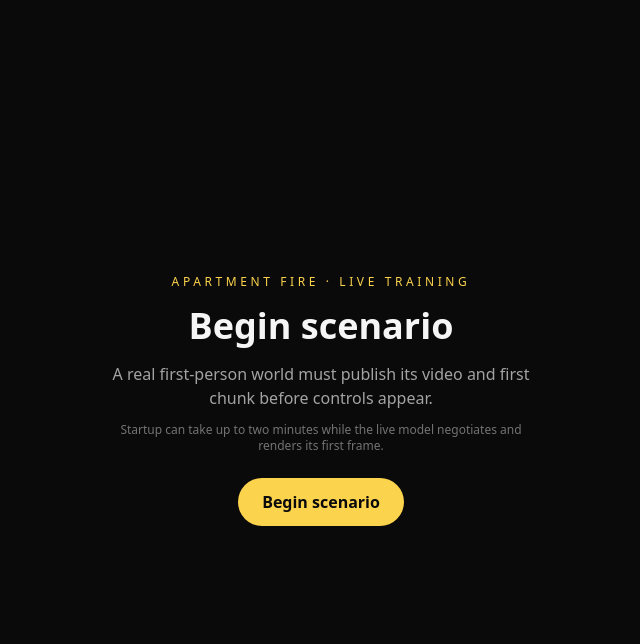
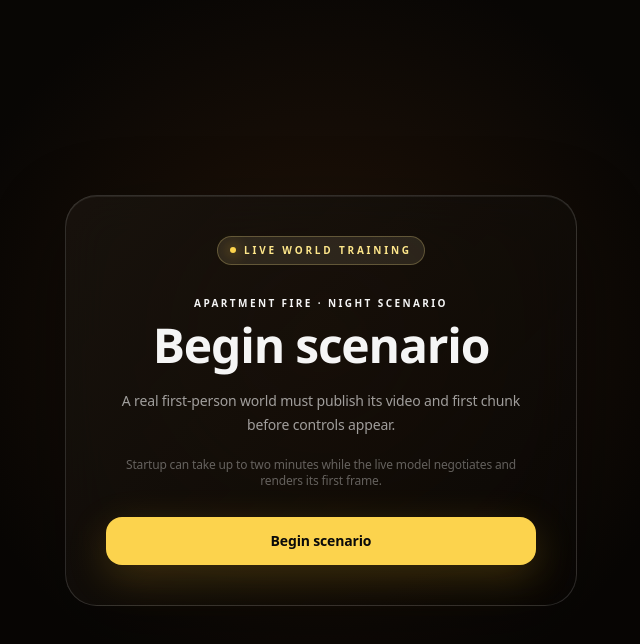
Before and after one commit to Soham-47/disaster-trainer, a Next.js app: page / in a window 1280 px wide. Shown: the top 644 px of the page, without its empty margins (319-959 px from the left). Built offline with nearby package versions, Linux system fonts and the light colour scheme.

Commit message:
feat: polish immersive trainer interface

```diff
--- a/app/globals.css
+++ b/app/globals.css
@@ -4,10 +4,42 @@
 
 @layer base {
   body {
-    background-color: #0a0a0a;
+    background-color: #080604;
     color: #f5f5f5;
-    font-family: system-ui, -apple-system, BlinkMacSystemFont, 'Segoe UI', Roboto, Oxygen, Ubuntu, Cantarell, 'Open Sans', 'Helvetica Neue', sans-serif;
+    font-family: "Avenir Next", "Segoe UI Variable", "Segoe UI", Inter, system-ui, -apple-system, BlinkMacSystemFont, sans-serif;
+    font-feature-settings: "ss01" 1, "cv11" 1;
+    letter-spacing: -0.01em;
     min-height: 100vh;
+  }
+}
+
+@layer components {
+  .trainer-start {
+    background: radial-gradient(circle at 50% 42%, rgb(92 50 18 / .32), transparent 48%), #080604;
+  }
+
+  .trainer-glass {
+    border: 1px solid rgb(255 255 255 / .14);
+    background: linear-gradient(135deg, rgb(25 20 15 / .82), rgb(8 6 4 / .72));
+    box-shadow: 0 24px 80px rgb(0 0 0 / .32), inset 0 1px rgb(255 255 255 / .08);
+    backdrop-filter: blur(22px) saturate(130%);
+  }
+
+  .trainer-kicker {
+    font-size: 10px;
+    font-weight: 800;
+    letter-spacing: .24em;
+    line-height: 1.2;
+    text-transform: uppercase;
+  }
+
+  .trainer-display {
+    font-family: "Avenir Next", "Segoe UI Variable", "Segoe UI", Inter, system-ui, sans-serif;
+    letter-spacing: -.035em;
+  }
+
+  .trainer-action {
+    box-shadow: inset 0 1px rgb(255 255 255 / .07);
   }
 }
 
--- a/components/LingBotFireTrainer.tsx
+++ b/components/LingBotFireTrainer.tsx
@@ -36,35 +36,45 @@ export function LingBotFireTrainer() {
 
   if (controller.runtime.phase === "booting" || controller.runtime.phase === "fatal") {
     return (
-      <main className="grid min-h-screen place-items-center bg-neutral-950 p-6 text-neutral-100">
-        <section className="max-w-md text-center" aria-busy={startupBusy}>
-          <p className="text-xs uppercase tracking-[.3em] text-amber-300">Apartment fire · live training</p>
-          <h1 className="mt-4 text-4xl font-semibold">{startupLabel}</h1>
-          <p className="mt-4 text-neutral-400">A real first-person world must publish its video and first chunk before controls appear.</p>
-          {startupBusy && <p role="status" aria-live="polite" className="mt-5 flex items-center justify-center gap-2 text-sm text-amber-200"><span aria-hidden="true" className="h-3 w-3 animate-spin rounded-full border-2 border-amber-200/30 border-t-amber-200" />{startupCopy[controller.startupStage]} · {controller.startupElapsedSeconds}s elapsed</p>}
-          {(controller.startupError || controller.runtime.error) && <p role="alert" className="mt-4 rounded-xl border border-red-400/30 bg-red-950/30 p-3 text-sm text-red-200">{controller.startupError ?? controller.runtime.error}</p>}
-          <p className="mt-3 text-xs text-neutral-500">Startup can take up to two minutes while the live model negotiates and renders its first frame.</p>
-          <button type="button" onClick={() => void controller.start()} disabled={startupBusy} aria-busy={startupBusy} className="mt-6 rounded-full bg-amber-300 px-6 py-3 font-semibold text-neutral-950 disabled:cursor-wait disabled:opacity-50">{startupBusy ? "Preparing live world…" : controller.startupError || controller.runtime.error ? "Retry live world" : "Begin scenario"}</button>
+      <main className="trainer-start grid min-h-[100dvh] place-items-center overflow-hidden p-6 text-neutral-100">
+        <section className="trainer-glass w-full max-w-lg rounded-[2rem] p-7 text-center sm:p-10" aria-busy={startupBusy}>
+          <div className="mx-auto flex w-fit items-center gap-2 rounded-full border border-amber-200/25 bg-amber-100/10 px-3 py-1.5 text-[10px] font-bold uppercase tracking-[.28em] text-amber-200"><span className="h-1.5 w-1.5 rounded-full bg-amber-300 shadow-[0_0_14px_#fbbf24]" /> Live world training</div>
+          <p className="trainer-kicker mt-8">Apartment fire · night scenario</p>
+          <h1 className="trainer-display mt-3 text-4xl font-semibold tracking-tight sm:text-5xl">{startupLabel}</h1>
+          <p className="mx-auto mt-5 max-w-md text-sm leading-6 text-white/60">A real first-person world must publish its video and first chunk before controls appear.</p>
+          {startupBusy && <p role="status" aria-live="polite" className="mt-6 flex items-center justify-center gap-2 text-sm text-amber-100"><span aria-hidden="true" className="h-3 w-3 animate-spin rounded-full border-2 border-amber-200/30 border-t-amber-200" />{startupCopy[controller.startupStage]} · {controller.startupElapsedSeconds}s elapsed</p>}
+          {(controller.startupError || controller.runtime.error) && <p role="alert" className="mt-5 rounded-2xl border border-red-300/25 bg-red-950/40 p-4 text-left text-sm leading-6 text-red-100">{controller.startupError ?? controller.runtime.error}</p>}
+          <p className="mt-5 text-xs text-white/35">Startup can take up to two minutes while the live model negotiates and renders its first frame.</p>
+          <button type="button" onClick={() => void controller.start()} disabled={startupBusy} aria-busy={startupBusy} className="mt-7 w-full rounded-2xl bg-amber-300 px-6 py-3.5 text-sm font-bold text-neutral-950 shadow-[0_12px_40px_rgba(251,191,36,.2)] transition hover:bg-amber-200 disabled:cursor-wait disabled:opacity-50">{startupBusy ? "Preparing live world…" : controller.startupError || controller.runtime.error ? "Retry live world" : "Begin scenario"}</button>
         </section>
       </main>
     );
   }
 
   return (
-    <main className="flex min-h-screen flex-col bg-neutral-950 text-neutral-100">
-      <header className="flex items-center justify-between border-b border-white/10 px-5 py-4"><div><p className="text-[10px] uppercase tracking-[.28em] text-amber-300">Apartment fire · live training</p><h1 className="mt-1 text-xl font-semibold">{copy.priority}</h1></div>{debug && <LingBotDiagnostics phase={controller.runtime.phase} branchLatencyMs={controller.branchLatencyMs} />}</header>
-      <section className="relative min-h-[70vh] flex-1" aria-busy={liveBusy}>
+    <main data-testid="trainer-shell" className="relative h-[100dvh] min-h-[560px] overflow-hidden bg-[#080604] text-neutral-100">
+      <section className="absolute inset-0" aria-busy={liveBusy}>
         <LingBotViewport stream={controller.stream} phase={controller.runtime.phase} transitionFrame={controller.transitionFrame} transitionLabel={controller.transitionLabel} navigationEnabled={controlsReady && !liveBusy} onNavigation={controller.setNavigation} onCaptureReady={controller.setCapture} onVideoReady={() => undefined} />
-        <div className="pointer-events-none absolute inset-x-0 top-5 z-10 text-center"><p className="inline-block rounded-full bg-black/60 px-4 py-2 text-sm text-neutral-200">{copy.prompt}</p></div>
-        {statusMessage && <div role="status" aria-live="polite" aria-atomic="true" className="absolute inset-x-4 top-16 z-20 mx-auto max-w-xl rounded-full border border-amber-200/30 bg-black/75 px-4 py-2 text-center text-sm text-amber-100">{statusMessage}</div>}
+        <div className="pointer-events-none absolute inset-x-0 top-0 z-10 bg-gradient-to-b from-black/80 via-black/35 to-transparent px-5 pb-24 pt-5 sm:px-8 sm:pt-7">
+          <header className="mx-auto flex max-w-7xl items-start justify-between gap-4">
+            <div><p className="trainer-kicker text-amber-200">Apartment fire · live training</p><h1 className="trainer-display mt-2 text-2xl font-semibold tracking-tight sm:text-3xl">{copy.priority}</h1><p className="mt-2 max-w-xl text-sm leading-5 text-white/65 sm:text-base">{copy.prompt}</p></div>
+            <div className="flex shrink-0 items-center gap-2 rounded-full border border-emerald-200/25 bg-black/35 px-3 py-2 text-[10px] font-bold uppercase tracking-[.2em] text-emerald-100 backdrop-blur-md"><span className="h-2 w-2 rounded-full bg-emerald-300 shadow-[0_0_12px_#6ee7b7]" /> Live world</div>
+          </header>
+          {debug && <div className="pointer-events-auto mt-4 flex justify-end"><LingBotDiagnostics phase={controller.runtime.phase} branchLatencyMs={controller.branchLatencyMs} /></div>}
+        </div>
+        {statusMessage && <div role="status" aria-live="polite" aria-atomic="true" className="absolute inset-x-4 top-32 z-20 mx-auto max-w-xl rounded-full border border-amber-200/30 bg-black/70 px-4 py-2.5 text-center text-sm text-amber-100 shadow-lg backdrop-blur-md sm:top-36">{statusMessage}</div>}
         {controller.runtime.phase === "debrief" ? (
-          <div className="absolute inset-0 z-20 overflow-auto bg-neutral-950/95 p-6"><div className="mx-auto max-w-2xl py-10"><p className="text-xs uppercase tracking-[.28em] text-amber-300">Counterfactual debrief</p><h2 className="mt-3 text-4xl font-semibold">The closed door is a protective barrier.</h2><p className="mt-5 leading-7 text-neutral-300">Smoke beneath a warm door is a warning cue. Keep the door closed, call emergency services, and signal your location rather than opening into smoke and heat.</p><a className="mt-5 inline-block text-sm text-amber-200 underline" href={RED_CROSS_FIRE_GUIDANCE_URL} target="_blank" rel="noreferrer">Read the Red Cross fire guidance</a><button type="button" onClick={() => void controller.replay()} className="mt-8 block rounded-xl bg-amber-300 px-5 py-3 font-semibold text-neutral-950">Replay scenario</button></div></div>
+          <div className="absolute inset-0 z-20 overflow-auto bg-[#0d0907]/95 p-6 backdrop-blur-xl"><div className="mx-auto max-w-2xl py-10 sm:py-16"><p className="trainer-kicker text-amber-200">Counterfactual debrief</p><h2 className="trainer-display mt-3 text-4xl font-semibold tracking-tight sm:text-5xl">The closed door is a protective barrier.</h2><p className="mt-6 max-w-xl text-base leading-8 text-white/70">Smoke beneath a warm door is a warning cue. Keep the door closed, call emergency services, and signal your location rather than opening into smoke and heat.</p><a className="mt-6 inline-block text-sm text-amber-200 underline underline-offset-4" href={RED_CROSS_FIRE_GUIDANCE_URL} target="_blank" rel="noreferrer">Read the Red Cross fire guidance</a><button type="button" onClick={() => void controller.replay()} className="mt-9 block rounded-2xl bg-amber-300 px-5 py-3.5 text-sm font-bold text-neutral-950 shadow-[0_12px_40px_rgba(251,191,36,.18)]">Replay scenario</button></div></div>
         ) : (
-          <div className="absolute inset-x-4 bottom-5 z-20 mx-auto max-w-3xl rounded-2xl border border-white/10 bg-neutral-950/85 p-4 backdrop-blur">
-            {actions.length > 0 && <div className="flex flex-wrap gap-2">{actions.map((action: FireAction, index) => <button key={action} type="button" disabled={liveBusy} aria-label={`Option ${index + 1}: ${FIRE_ACTION_LABELS[action]}`} onClick={() => void controller.submit(action)} className="flex-1 rounded-xl border border-white/15 bg-white/5 px-4 py-3 text-left text-sm hover:border-amber-300/60 disabled:cursor-wait disabled:opacity-40"><span aria-hidden="true" className="mr-2 text-amber-300">{index + 1}</span>{FIRE_ACTION_LABELS[action]}</button>)}</div>}
+          <div data-testid="action-dock" className="absolute inset-x-0 bottom-0 z-30 bg-gradient-to-t from-[#080604] via-[#080604e8] to-transparent px-4 pb-4 pt-16 sm:px-8 sm:pb-7 sm:pt-20">
+            <div className="trainer-glass mx-auto max-w-5xl rounded-[1.5rem] p-4 sm:p-5">
+              <div className="mb-3 flex items-center justify-between gap-3"><div><p className="trainer-kicker text-amber-200">Immediate priority</p><p className="mt-1 text-sm font-medium text-white/80">{copy.hint}</p></div><span className="hidden rounded-full border border-white/10 px-3 py-1 text-[10px] font-bold uppercase tracking-[.18em] text-white/45 sm:inline">{liveBusy ? "Rendering" : "Choose an action"}</span></div>
+            {actions.length > 0 && <div className="grid gap-2 sm:grid-cols-2">{actions.map((action: FireAction, index) => <button key={action} type="button" disabled={liveBusy} aria-label={`Option ${index + 1}: ${FIRE_ACTION_LABELS[action]}`} onClick={() => void controller.submit(action)} className="trainer-action group flex min-h-14 items-center rounded-xl border border-white/15 bg-white/[.07] px-4 py-3 text-left text-sm transition hover:-translate-y-0.5 hover:border-amber-300/70 hover:bg-amber-100/10 disabled:cursor-wait disabled:opacity-40"><span aria-hidden="true" className="mr-3 grid h-7 w-7 shrink-0 place-items-center rounded-lg bg-amber-300/15 text-xs font-bold text-amber-200 transition group-hover:bg-amber-300 group-hover:text-neutral-950">{index + 1}</span><span className="font-medium">{FIRE_ACTION_LABELS[action]}</span></button>)}</div>}
             {controller.runtime.error && <div className="mt-3 flex items-center justify-between gap-3 text-sm text-red-200"><span role="alert">{controller.runtime.error}</span><button type="button" onClick={() => void controller.retryBranch()} className="rounded-full border border-red-300/40 px-3 py-1">Retry</button></div>}
             {controller.runtime.phase === "consequence" && <button type="button" disabled={liveBusy} onClick={() => void controller.startAlternative()} className="mt-3 w-full rounded-xl bg-amber-300 px-4 py-3 font-semibold text-neutral-950 disabled:cursor-wait disabled:opacity-50">Rewind to the decision</button>}
             {controller.runtime.phase === "alternative" && controller.runtime.training.stage === "counterfactual-consequence" && <button type="button" onClick={controller.showDebrief} className="mt-3 w-full rounded-xl bg-amber-300 px-4 py-3 font-semibold text-neutral-950">View debrief</button>}
+              <p className="mt-4 text-center text-[10px] font-semibold uppercase tracking-[.16em] text-white/35">WASD to move · drag to look · actions are safety-reviewed</p>
+            </div>
           </div>
         )}
       </section>
--- a/components/LingBotViewport.tsx
+++ b/components/LingBotViewport.tsx
@@ -53,7 +53,7 @@ export function LingBotViewport({ stream, phase, transitionFrame, transitionLabe
     };
   }, [stream, onCaptureReady, onVideoReady]);
   const showTransition = Boolean(transitionFrame && transitionPhases.has(phase));
-  return <div className="relative h-full min-h-[480px] w-full overflow-hidden bg-black">
+  return <div data-testid="lingbot-viewport" className="relative h-full min-h-0 w-full overflow-hidden bg-black">
     <video ref={videoRef} data-testid="lingbot-live-video" autoPlay playsInline muted className={`absolute inset-0 h-full w-full object-cover ${videoReady && !showTransition ? "opacity-100" : "opacity-0"}`} />
     {showTransition && <div data-testid="lingbot-transition-frame" className="absolute inset-0 bg-cover bg-center" style={{ backgroundImage: `url(${transitionFrame})` }} />}
     {!videoReady && !showTransition && <div data-testid="lingbot-loading" className="absolute inset-0 bg-black" />}
```
Also changed, not shown: 1 other file (tests, documents, lock files or other folders).
